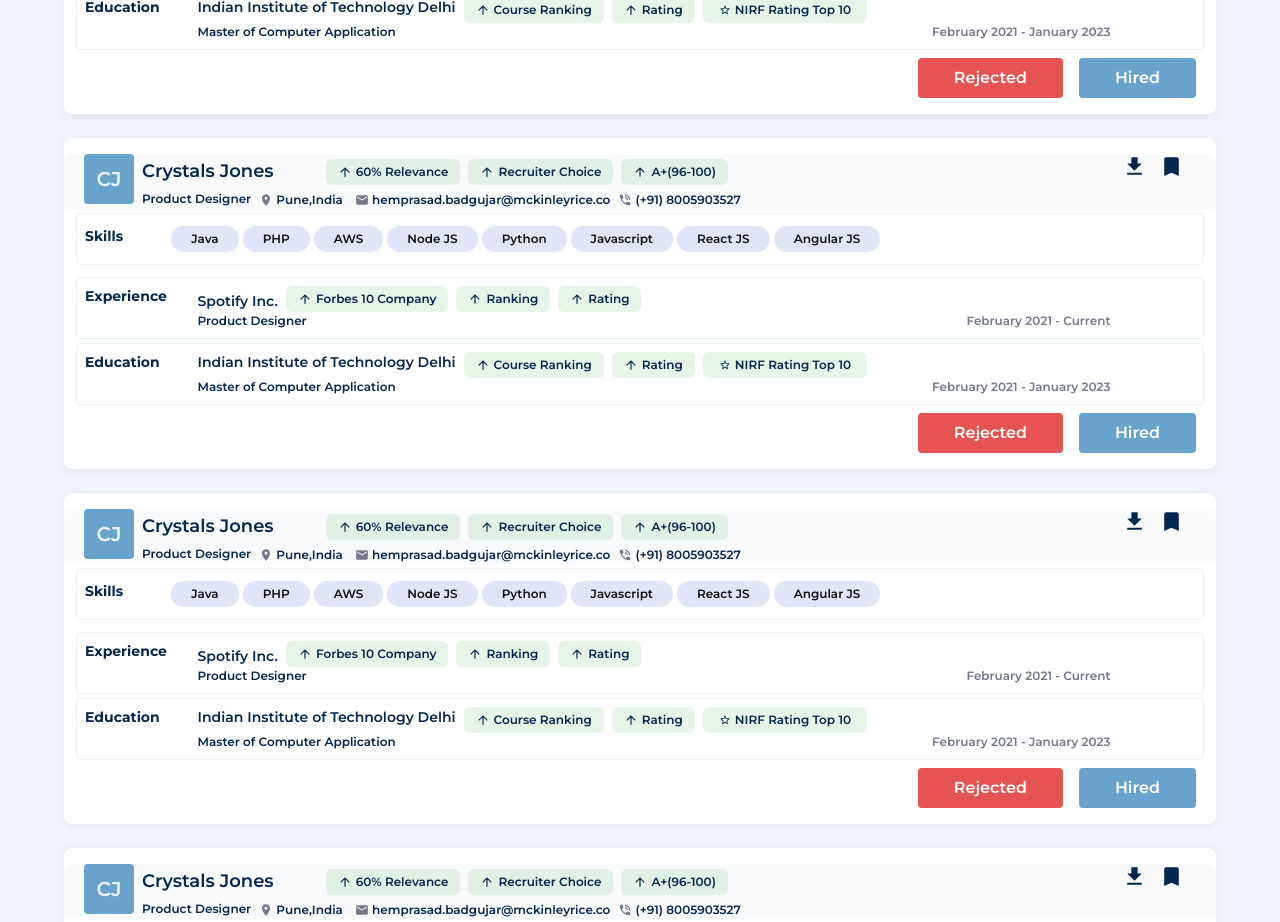
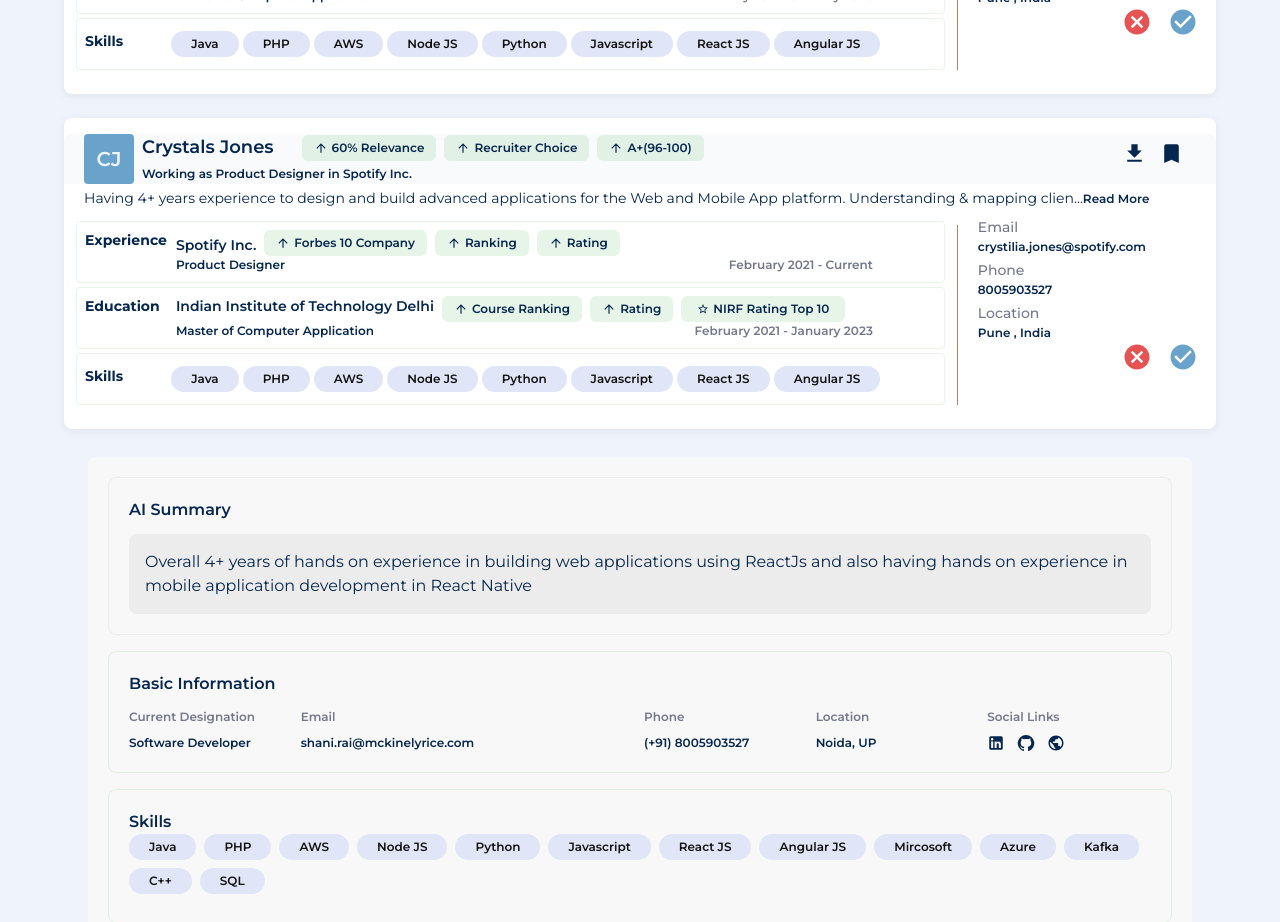
Before and after one commit to shanirai/redrob-demo, a Next.js app: page / in a window 1280 px wide. Shown: the part 300-1222 px from the top of the page. Built offline with nearby package versions, Linux system fonts and the light colour scheme.

Commit message:
fix : ui changes

```diff
--- a/app/page.tsx
+++ b/app/page.tsx
@@ -15,19 +15,12 @@
       <Heading />
       {/* candidate card  section  */}
       <Container maxWidth="lg">
+        <CandidateListCard />
+        <CandidateListCard />
 
-        {/* <CandidateListCard />
-        <CandidateListCard /> */}
-        <CandidateList />
-        <CandidateList />
+        {/* candidate detail popup  */}
 
-
-        {/* <CandidateListCard /> */}
-        <CandidateList />
-        <CandidateList />
-
-        {/* footer section  */}
-        {/* <CandidateDetails /> */}
+        <CandidateDetails />
       </Container>
     </Box>
   );
```
